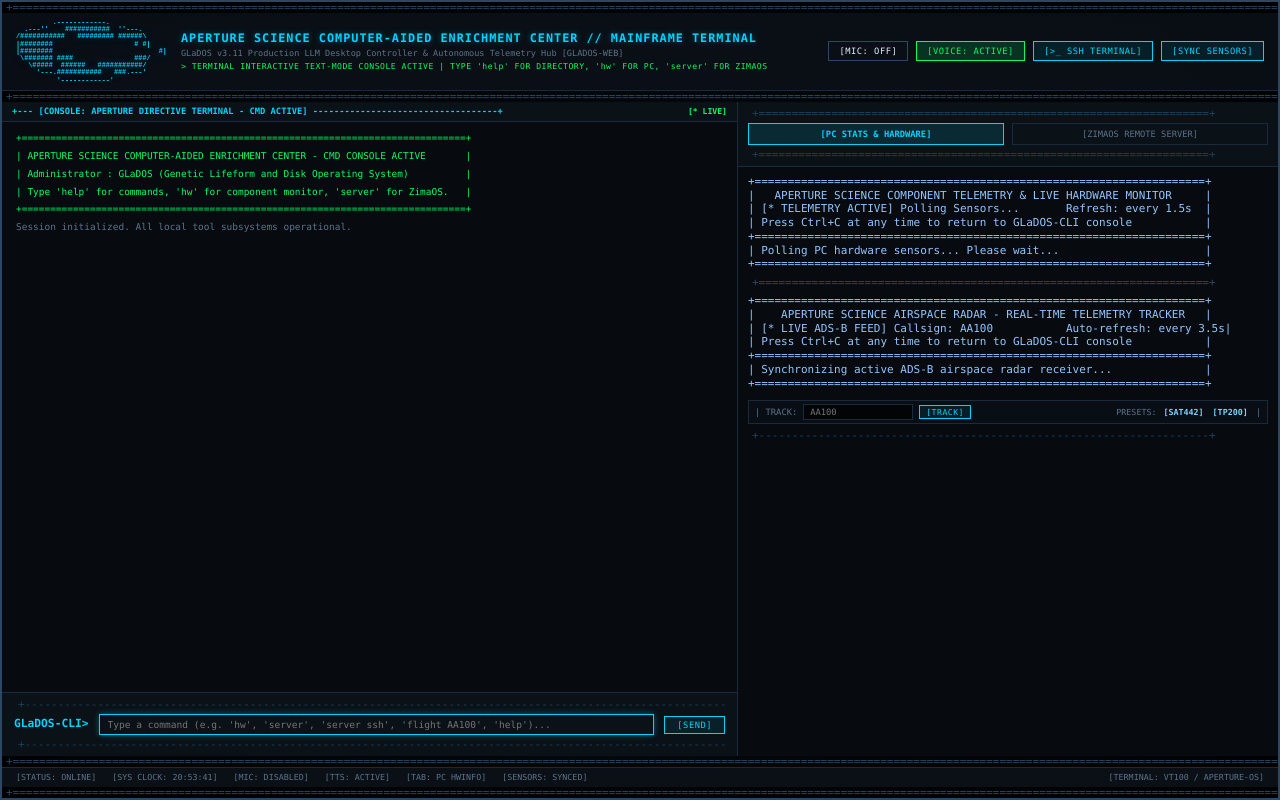
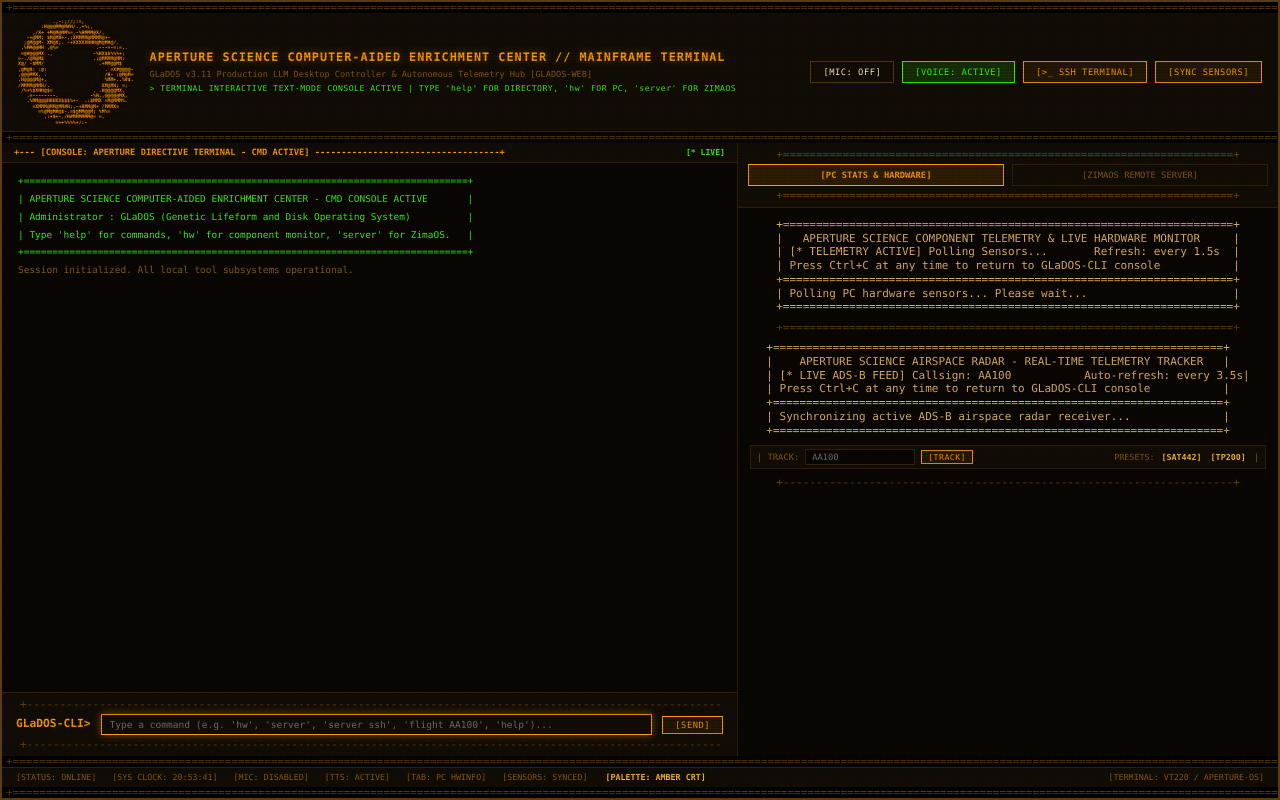
Before and after one commit to Fl1pMoniz/local-os-agent, a plain HTML site: page ui/index.html in a window 1280 px wide. Drawn offline with Linux system fonts and the light colour scheme; no server answers.

Commit message:
feat(ui): align tile components to middle, update Aperture ASCII logo to Portal Still Alive art, and adopt vintage Amber CRT phosphor theme

```diff
--- a/ui/index.html
+++ b/ui/index.html
@@ -6,6 +6,60 @@
   <title>Command Prompt - Aperture Science Laboratories [GLaDOS-WEB]</title>
   <style>
     :root {
+      /* Authentic Amber CRT Terminal Palette (Old School Aperture Mainframe) */
+      --cmd-bg: #060401;
+      --cmd-screen: #0a0703;
+      --cmd-surface: #120d06;
+      --cmd-border: #332008;
+      --cmd-border-bright: #5c3b0f;
+      --cmd-ascii: #ff9d00;
+      --cmd-ascii-dim: #6e440e;
+
+      --cmd-text: #e6b86a;
+      --cmd-bright: #fff2cc;
+      --cmd-dim: #8c5d1e;
+
+      /* Old School Amber Phosphor */
+      --term-amber: #ff9d00;
+      --term-amber-bright: #ffbe33;
+      --term-amber-dim: #995e00;
+      --term-amber-glow: rgba(255, 157, 0, 0.45);
+
+      /* Aperture Terminal Highlight */
+      --aperture-blue: #ff9d00;
+      --aperture-blue-dim: #995e00;
+      --aperture-blue-glow: rgba(255, 157, 0, 0.45);
+
+      /* Terminal Status Colors */
+      --term-green: #39ff14;
+      --term-green-dim: rgba(57, 255, 20, 0.15);
+      --term-red: #ff3b30;
+      --term-red-dim: rgba(255, 59, 48, 0.15);
+
+      --font-cmd: "Consolas", "Lucida Console", "Cascadia Mono", "Courier New", monospace;
+    }
+
+    body[data-theme="green"] {
+      --cmd-bg: #020803;
+      --cmd-screen: #030d05;
+      --cmd-surface: #061408;
+      --cmd-border: #0e3314;
+      --cmd-border-bright: #1a5423;
+      --cmd-ascii: #39ff14;
+      --cmd-ascii-dim: #154c1f;
+      --cmd-text: #7ee889;
+      --cmd-bright: #dcffe0;
+      --cmd-dim: #2f6e39;
+      --term-amber: #39ff14;
+      --term-amber-bright: #80ff66;
+      --term-amber-dim: #1f8a2c;
+      --term-amber-glow: rgba(57, 255, 20, 0.45);
+      --aperture-blue: #39ff14;
+      --aperture-blue-dim: #1f8a2c;
+      --aperture-blue-glow: rgba(57, 255, 20, 0.45);
+    }
+
+    body[data-theme="cyan"] {
       --cmd-bg: #05080c;
       --cmd-screen: #070b10;
       --cmd-surface: #0b1118;
@@ -13,23 +67,16 @@
       --cmd-border-bright: #2d4663;
       --cmd-ascii: #00d4ff;
       --cmd-ascii-dim: #1d405a;
-
       --cmd-text: #b8c7d9;
       --cmd-bright: #e2f1ff;
       --cmd-dim: #5c728a;
-
-      /* Aperture Portal Cyan / Blue */
+      --term-amber: #00d4ff;
+      --term-amber-bright: #80e5ff;
+      --term-amber-dim: #0088aa;
+      --term-amber-glow: rgba(0, 212, 255, 0.4);
       --aperture-blue: #00d4ff;
       --aperture-blue-dim: #0088aa;
       --aperture-blue-glow: rgba(0, 212, 255, 0.4);
-
-      /* Terminal Status Colors */
-      --term-green: #00ff66;
-      --term-green-dim: rgba(0, 255, 102, 0.15);
-      --term-amber: #ffaa00;
-      --term-red: #ff3344;
-
-      --font-cmd: "Consolas", "Lucida Console", "Cascadia Mono", "Courier New", monospace;
     }
 
     * {
@@ -39,7 +86,7 @@
     }
 
     html, body {
-      background-color: #020406;
+      background-color: #030201;
       color: var(--cmd-text);
       font-family: var(--font-cmd);
       font-size: clamp(11px, 0.88vw, 13px);
@@ -53,17 +100,32 @@
 
     /* Full-Screen Unified Single Terminal Frame */
     .terminal-mainframe {
+      position: relative;
       display: flex;
       flex-direction: column;
       height: 100vh;
       width: 100vw;
-      background: radial-gradient(circle at center, rgba(0, 212, 255, 0.02) 0%, rgba(0, 0, 0, 0.7) 100%),
+      background: radial-gradient(circle at center, rgba(255, 157, 0, 0.03) 0%, rgba(0, 0, 0, 0.78) 100%),
                   repeating-linear-gradient(0deg, rgba(0, 0, 0, 0.22), rgba(0, 0, 0, 0.22) 1px, transparent 1px, transparent 2px),
                   var(--cmd-bg);
       border: 2px solid var(--cmd-border-bright);
-      box-shadow: inset 0 0 40px rgba(0, 0, 0, 0.9), 0 0 25px rgba(0, 212, 255, 0.12);
+      box-shadow: inset 0 0 45px rgba(0, 0, 0, 0.95), 0 0 30px var(--term-amber-glow);
       overflow: hidden;
       user-select: text;
+    }
+
+    /* Subtle CRT Scanline & Phosphor Pitch Overlay */
+    .terminal-mainframe::after {
+      content: " ";
+      display: block;
+      position: absolute;
+      top: 0; left: 0; bottom: 0; right: 0;
+      background: linear-gradient(rgba(18, 16, 16, 0) 50%, rgba(0, 0, 0, 0.22) 50%),
+                  linear-gradient(90deg, rgba(255, 157, 0, 0.015), rgba(0, 0, 0, 0.01), rgba(255, 157, 0, 0.015));
+      z-index: 999;
+      background-size: 100% 3px, 6px 100%;
+      pointer-events: none;
+      opacity: 0.65;
     }
 
     /* Horizontal ASCII Frame Delimiters */
@@ -88,42 +150,46 @@
       display: flex;
       align-items: center;
       justify-content: space-between;
-      padding: 6px 14px;
-      background: rgba(11, 17, 24, 0.85);
+      padding: 6px 16px;
+      background: var(--cmd-surface);
       border-bottom: 1px solid var(--cmd-border);
-      gap: 12px;
+      gap: 16px;
       flex-shrink: 0;
+      min-height: 114px;
     }
 
     .term-header-left {
       display: flex;
       align-items: center;
-      gap: 14px;
+      gap: 16px;
     }
 
     .ascii-logo {
-      color: var(--aperture-blue);
-      text-shadow: 0 0 8px var(--aperture-blue-glow);
-      font-size: 6.8px;
-      line-height: 7.2px;
+      color: var(--term-amber);
+      text-shadow: 0 0 8px var(--term-amber-glow);
+      font-family: var(--font-cmd);
+      font-size: 4.8px;
+      line-height: 5.3px;
+      letter-spacing: 0px;
       white-space: pre;
       user-select: none;
       font-weight: bold;
       margin: 0;
+      display: block;
     }
 
     .term-header-meta {
       display: flex;
       flex-direction: column;
-      gap: 2px;
+      gap: 3px;
     }
 
     .term-headline {
-      color: var(--aperture-blue);
+      color: var(--term-amber);
       font-size: 1.05rem;
       font-weight: bold;
       letter-spacing: 1px;
-      text-shadow: 0 0 6px var(--aperture-blue-glow);
+      text-shadow: 0 0 8px var(--term-amber-glow);
     }
 
     .term-subheadline {
@@ -149,7 +215,7 @@
       background: transparent;
       color: var(--cmd-bright);
       border: 1px solid var(--cmd-border-bright);
-      padding: 4px 10px;
+      padding: 5px 12px;
       font-family: var(--font-cmd);
       font-size: 0.78rem;
       cursor: pointer;
@@ -159,9 +225,9 @@
     }
 
     .term-btn:hover {
-      background: var(--aperture-blue);
+      background: var(--term-amber);
       color: #000000;
-      border-color: var(--aperture-blue);
+      border-color: var(--term-amber);
       font-weight: bold;
     }
 
@@ -178,13 +244,13 @@
     }
 
     .term-btn.blue {
-      border-color: var(--aperture-blue);
-      color: var(--aperture-blue);
-      background: rgba(0, 212, 255, 0.08);
+      border-color: var(--term-amber);
+      color: var(--term-amber);
+      background: rgba(255, 157, 0, 0.08);
     }
 
     .term-btn.blue:hover {
-      background: var(--aperture-blue);
+      background: var(--term-amber);
       color: #000000;
       font-weight: bold;
     }
@@ -192,7 +258,7 @@
     /* Main Terminal Workspace: 3 Columns Delineated by ASCII Borders */
     .term-workspace {
       display: grid;
-      grid-template-columns: 1fr auto minmax(280px, 310px) auto minmax(500px, 540px);
+      grid-template-columns: 1fr auto minmax(280px, 320px) auto minmax(500px, 540px);
       flex: 1;
       min-height: 0;
       background: var(--cmd-screen);
@@ -233,11 +299,11 @@
 
     /* Pane ASCII Title Bar */
     .pane-title-ascii {
-      background: rgba(11, 17, 24, 0.95);
+      background: var(--cmd-surface);
       border-bottom: 1px solid var(--cmd-border);
-      padding: 4px 10px;
+      padding: 4px 12px;
       font-size: 0.78rem;
-      color: var(--aperture-blue);
+      color: var(--term-amber);
       font-weight: bold;
       user-select: none;
       flex-shrink: 0;
@@ -254,10 +320,11 @@
     .console-scroll-area {
       flex: 1;
       overflow-y: auto;
-      overflow-x: auto;
-      padding: 10px 14px;
+      overflow-x: hidden;
+      padding: 12px 16px;
       display: flex;
       flex-direction: column;
+      align-items: center; /* Horizontally centers all console lines in Tile 1 */
       gap: 5px;
       font-size: 0.84rem;
       background: transparent;
@@ -267,10 +334,13 @@
       white-space: pre-wrap;
       word-break: break-word;
       line-height: 1.35;
+      width: 100%;
+      max-width: 860px; /* Constrains terminal width and centers in Tile 1 */
+      margin: 0 auto;
     }
 
     .term-prompt-line {
-      color: var(--aperture-blue);
+      color: var(--term-amber);
       font-weight: bold;
     }
 
@@ -279,7 +349,7 @@
     }
 
     .term-glados-line {
-      color: #7dd3fc;
+      color: #ffd166;
     }
 
     .term-err-line {
@@ -291,7 +361,7 @@
     }
 
     .term-voice-line {
-      color: #38bdf8;
+      color: #ffbe33;
       font-weight: bold;
     }
 
@@ -308,10 +378,11 @@
     .cmd-input-container {
       flex-shrink: 0;
       border-top: 1px solid var(--cmd-border);
-      background: rgba(11, 17, 24, 0.95);
-      padding: 6px 12px;
+      background: var(--cmd-surface);
+      padding: 6px 14px;
       display: flex;
       flex-direction: column;
+      align-items: center; /* Centers input bar component in Tile 1 */
       gap: 4px;
     }
 
@@ -319,10 +390,18 @@
       display: flex;
       align-items: center;
       gap: 10px;
+      width: 100%;
+      max-width: 860px;
+    }
+
+    .cmd-input-container .ascii-bar {
+      width: 100%;
+      max-width: 860px;
+      text-align: center;
     }
 
     .cmd-prefix {
-      color: var(--aperture-blue);
+      color: var(--term-amber);
       font-weight: bold;
       user-select: none;
       flex-shrink: 0;
@@ -340,8 +419,8 @@
     }
 
     .cmd-input:focus {
-      border-color: var(--aperture-blue);
-      box-shadow: 0 0 6px var(--aperture-blue-glow);
+      border-color: var(--term-amber);
+      box-shadow: 0 0 8px var(--term-amber-glow);
     }
 
     /* Column 2: Directive Matrix Pane */
@@ -351,11 +430,20 @@
       border-right: 1px solid var(--cmd-border);
     }
 
+    .term-matrix-pane .pane-title-ascii {
+      justify-content: center; /* Centers title header in Tile 2 */
+      gap: 10px;
+    }
+
     .matrix-scroll-area {
       flex: 1;
       overflow-y: auto;
       overflow-x: hidden;
-      padding: 8px 10px;
+      padding: 10px;
+      display: flex;
+      flex-direction: column;
+      align-items: center; /* Centers horizontally in middle of Tile 2 */
+      justify-content: center; /* Centers vertically in middle of Tile 2 */
     }
 
     .commands-ascii {
@@ -364,20 +452,20 @@
       line-height: 1.34;
       color: var(--cmd-bright);
       white-space: pre;
-      margin: 0;
+      margin: auto auto; /* Dead-center alignment within Tile 2 */
       user-select: text;
     }
 
     .cmd-link {
       cursor: pointer;
-      color: #7dd3fc;
+      color: #ffbe33;
       font-weight: bold;
       padding: 0 2px;
       transition: color 0.1s, background 0.1s;
     }
 
     .cmd-link:hover {
-      background: var(--aperture-blue);
+      background: var(--term-amber);
       color: #000000;
       text-decoration: underline;
     }
@@ -388,18 +476,28 @@
     }
 
     .telemetry-tab-ascii {
-      background: rgba(11, 17, 24, 0.95);
+      background: var(--cmd-surface);
       border-bottom: 1px solid var(--cmd-border);
       padding: 6px 10px;
       display: flex;
       flex-direction: column;
+      align-items: center; /* Centers tab bar component in Tile 3 */
       gap: 4px;
       flex-shrink: 0;
+    }
+
+    .telemetry-tab-ascii .ascii-bar {
+      width: 100%;
+      max-width: 520px;
+      text-align: center;
     }
 
     .tab-ascii-buttons {
       display: flex;
       gap: 8px;
+      width: 100%;
+      max-width: 520px;
+      justify-content: center;
     }
 
     .term-tab-btn {
@@ -417,14 +515,14 @@
     }
 
     .term-tab-btn:hover {
-      color: var(--aperture-blue);
-      border-color: var(--aperture-blue);
+      color: var(--term-amber);
+      border-color: var(--term-amber);
     }
 
     .term-tab-btn.active {
-      border-color: var(--aperture-blue);
-      color: var(--aperture-blue);
-      background: rgba(0, 212, 255, 0.12);
+      border-color: var(--term-amber);
+      color: var(--term-amber);
+      background: rgba(255, 157, 0, 0.12);
       font-weight: bold;
     }
 
@@ -432,20 +530,29 @@
       flex: 1;
       overflow-y: auto;
       overflow-x: hidden;
-      padding: 8px 10px;
+      padding: 10px 12px;
       display: flex;
       flex-direction: column;
-      gap: 6px;
+      align-items: center; /* Centers all HUD cards in Tile 3 */
+      gap: 8px;
+    }
+
+    .telemetry-scroll-area .ascii-bar {
+      width: 100%;
+      max-width: 520px;
+      text-align: center;
     }
 
     .exact-terminal-ascii {
       font-family: var(--font-cmd);
       font-size: 11px;
       line-height: 1.25;
-      color: #93c5fd;
+      color: var(--cmd-text);
       white-space: pre;
       user-select: text;
-      margin: 0;
+      margin: 0 auto;
+      width: fit-content;
+      max-width: 100%;
       background: transparent;
     }
 
@@ -457,12 +564,15 @@
       color: var(--cmd-dim);
       padding: 3px 6px;
       border: 1px solid var(--cmd-border);
-      background: rgba(11, 17, 24, 0.6);
-      margin-top: 4px;
+      background: var(--cmd-surface);
+      margin: 0 auto;
+      width: 100%;
+      max-width: 520px;
+      justify-content: center;
     }
 
     .ascii-mini-input {
-      background: #020406;
+      background: var(--cmd-screen);
       border: 1px solid var(--cmd-border);
       color: var(--cmd-bright);
       padding: 2px 6px;
@@ -472,7 +582,7 @@
     }
 
     .ascii-mini-input:focus {
-      border-color: var(--aperture-blue);
+      border-color: var(--term-amber);
       outline: none;
     }
 
@@ -488,7 +598,7 @@
       align-items: center;
       gap: 16px;
       padding: 4px 14px;
-      background: rgba(11, 17, 24, 0.95);
+      background: var(--cmd-surface);
       border-top: 1px solid var(--cmd-border);
       font-size: 0.74rem;
       color: var(--cmd-dim);
@@ -513,17 +623,27 @@
     <!-- Unified Terminal Top Header -->
     <header class="term-top-header">
       <div class="term-header-left">
-        <!-- Aperture Science Diaphragm ASCII Logo -->
-        <pre class="ascii-logo">
-         .------------.
-  .---''    ###########  ''---.
-/###########   ######### ######\
-|########                    # #|
-|########                          #|
- \####### ####               ###/
-   \#####  ######   ###########/
-     '---.###########   ###.---'
-          '------------'         </pre>
+        <!-- Aperture Science Diaphragm ASCII Logo .------------. -->
+        <pre class="ascii-logo">            .,-:;//;:=,
+        :H@@@MM@M#H/.,+%;,
+     ,/X+ +M@M@MM%=,-%HMMM@X/,
+   -+@MM; $M@MH+-,;XMMMM@MMMM@+-
+  ;@M@@M- XM@X;. -+XXXXXHHH@M@M#@/.
+ ,%MM@@MH ,@%=             .---=-=:=,.
+ =@#@@@MX .,              -%HX$$%%%+;
+=-./@M@M$                 .;@MMMM@MM:
+X@/ -$MM/                   .+MM@@M$
+,@M@H: :@:                    . =X#@@@@-
+,@@@MMX, .                    /H- ;@M@M=
+.H@@@@M@+,                    %MM+..%#$.
+/MMMM@MMH/.                  XM@MH; =;
+ /%+%$XHH@$=              , .H@@@@MX,
+   .=--------.           -%H.,@@@@@MX,
+   .%MM@@@HHHXX$$$%+-  .:$MMX =M@MMM%.
+     =XMMM@MM@MM#H;,-+HMM@M+ /MMMX=
+       =%@M@M#@$-.=$@MM@@M; %M%=
+         ,:+$+-,/H#MMMMMM@= =,
+             =++%%%%+/:-</pre>
         <div class="term-header-meta">
           <div class="term-headline">APERTURE SCIENCE COMPUTER-AIDED ENRICHMENT CENTER // MAINFRAME TERMINAL</div>
           <div class="term-subheadline">GLaDOS v3.11 Production LLM Desktop Controller &amp; Autonomous Telemetry Hub [GLADOS-WEB]</div>
@@ -706,7 +826,8 @@
       <span id="footer-tts" class="status-item">[TTS: ACTIVE]</span>
       <span id="footer-tab" class="status-item">[TAB: PC HWINFO]</span>
       <span id="footer-sync" class="status-item">[SENSORS: SYNCED]</span>
-      <span class="status-item" style="margin-left: auto;">[TERMINAL: VT100 / APERTURE-OS]</span>
+      <span id="btn-theme-cycle" class="status-item cmd-link" onclick="cycleTheme()" title="Click to cycle CRT phosphors">[PALETTE: AMBER CRT]</span>
+      <span class="status-item" style="margin-left: auto;">[TERMINAL: VT220 / APERTURE-OS]</span>
     </footer>
     <div class="ascii-bar bright">+==================================================================================================================================================================================================================+</div>
 
@@ -714,6 +835,26 @@
 
   <script>
     const API_BASE = window.location.origin;
+
+    // Retro CRT Theme Switcher (Amber CRT default, Green CRT, Aperture Cyan)
+    const THEMES = ["amber", "green", "cyan"];
+    function cycleTheme() {
+      let cur = document.body.getAttribute("data-theme") || "amber";
+      let nextIdx = (THEMES.indexOf(cur) + 1) % THEMES.length;
+      setTheme(THEMES[nextIdx]);
+    }
+    function setTheme(t) {
+      document.body.setAttribute("data-theme", t);
+      try { localStorage.setItem("glados_ui_theme", t); } catch (e) {}
+      const btn = document.getElementById("btn-theme-cycle");
+      if (btn) btn.textContent = "[PALETTE: " + t.toUpperCase() + (t === "amber" ? " CRT" : "") + "]";
+    }
+    try {
+      const savedTheme = localStorage.getItem("glados_ui_theme") || "amber";
+      setTheme(savedTheme);
+    } catch (e) {
+      setTheme("amber");
+    }
 
     let voiceRecognitionActive = false;
     let gladosVoiceActive = true;
```
Also changed, not shown: 1 other file.
